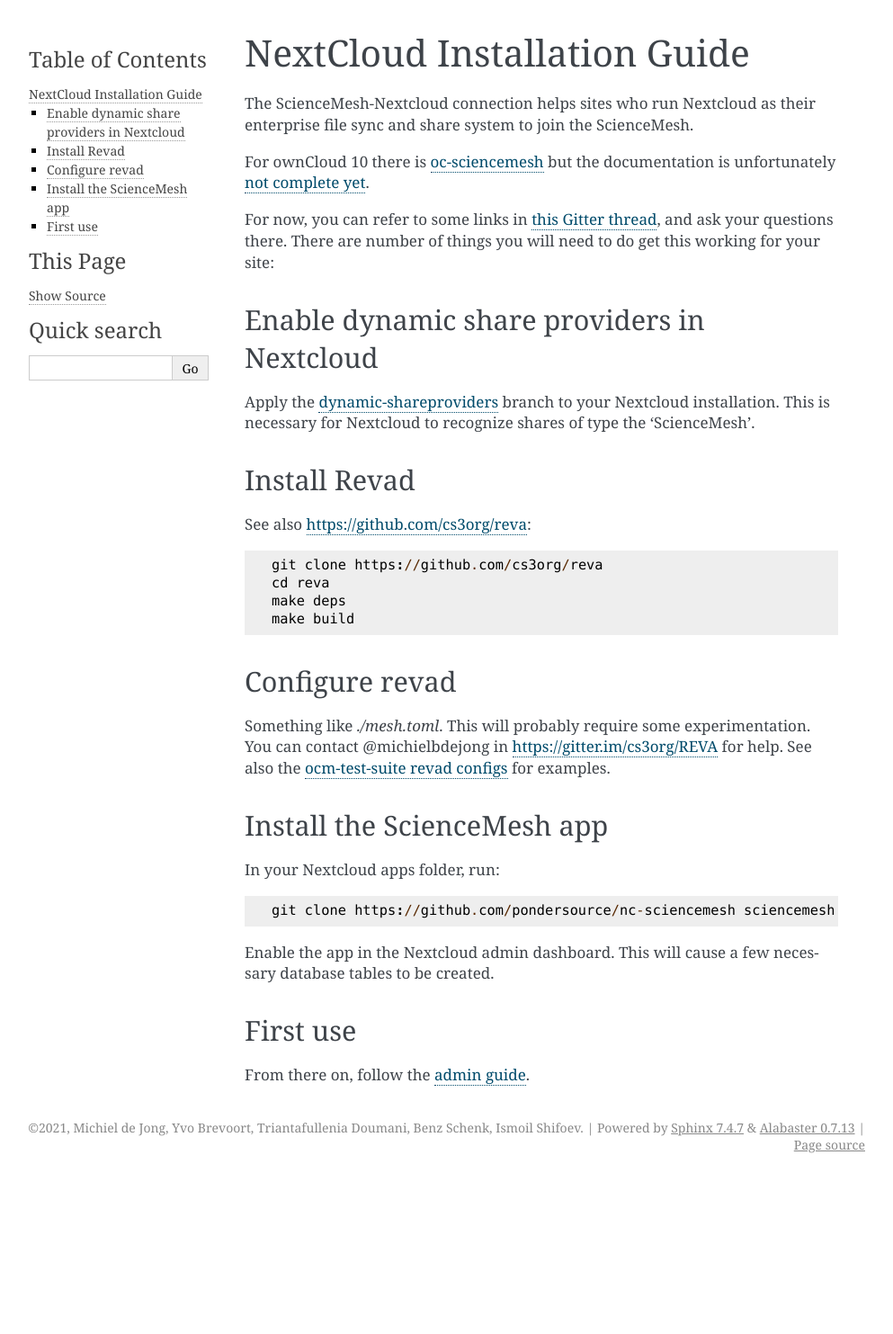
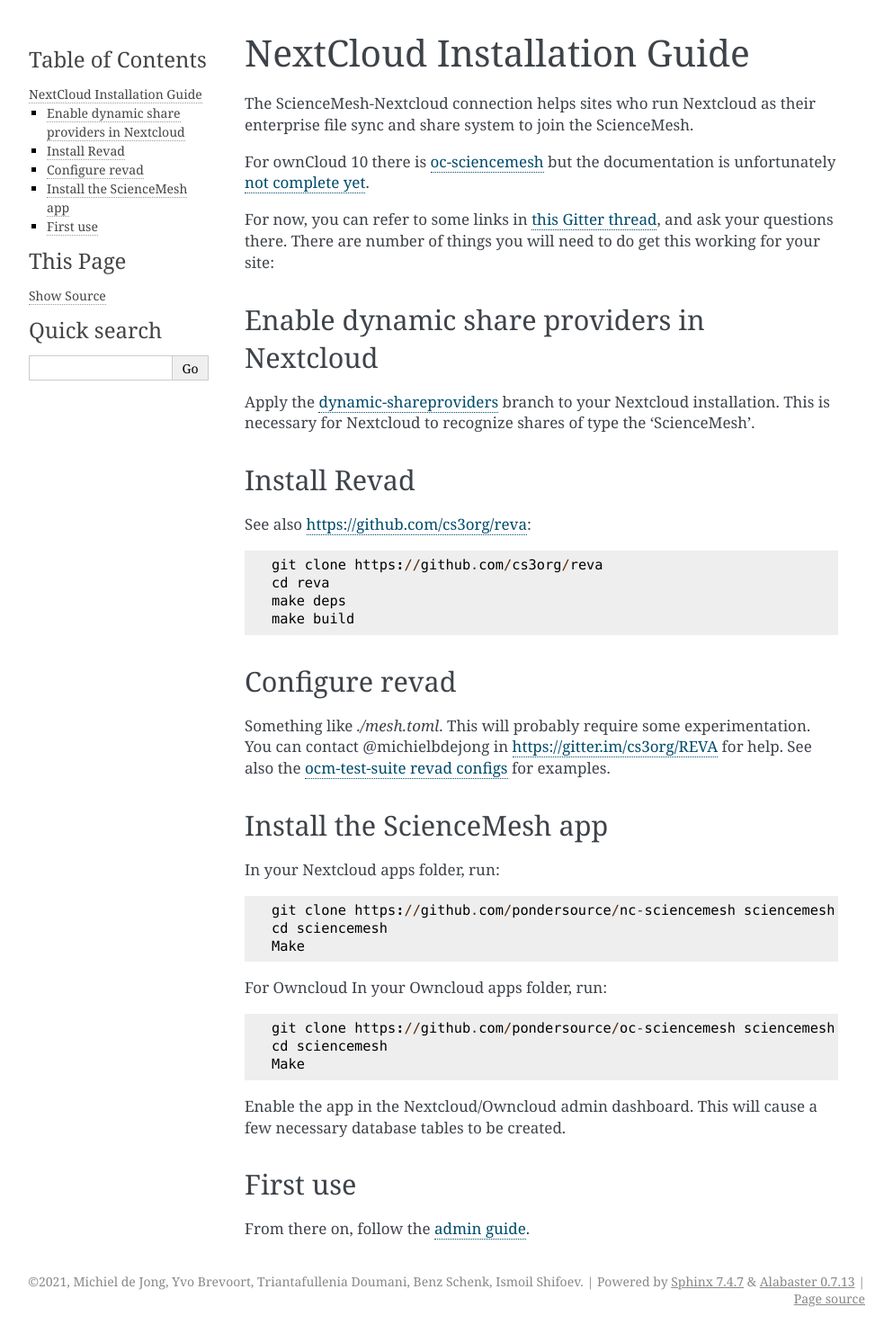
Before and after one commit to pondersource/sciencemesh-php, a Sphinx documentation site: the page built from source/installation.rst, in a window 1280 px wide. Shown: the whole page at 90% size, without its empty margins (148-1141 px from the left). Built offline with Sphinx 7.4.7, drawn with Linux system fonts in a browser that asks for light colours; before the commit the page ends 1312 px from its top, so only the background shows below that.

Commit message:
add missed commands for issue #67

```diff
--- a/source/installation.rst
+++ b/source/installation.rst
@@ -35,8 +35,16 @@
 In your Nextcloud apps folder, run::
 
   git clone https://github.com/pondersource/nc-sciencemesh sciencemesh
+  cd sciencemesh
+  Make
 
-Enable the app in the Nextcloud admin dashboard.
+For Owncloud In your Owncloud apps folder, run::
+
+  git clone https://github.com/pondersource/oc-sciencemesh sciencemesh
+  cd sciencemesh
+  Make
+
+Enable the app in the Nextcloud/Owncloud admin dashboard.
 This will cause a few necessary database tables to be created.
 
 
```
